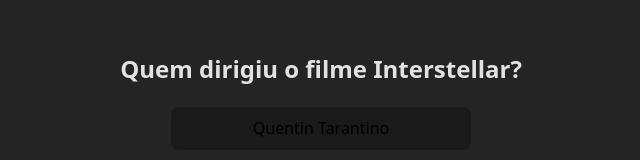
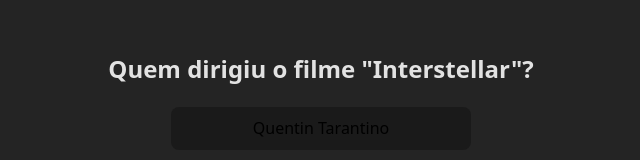
Before and after one commit to jeancarloslima/mini-quiz-filmes, a React (Vite) app: page / in a window 1280 px wide. Shown: the part 221-381 px from the top of the page, without its empty margins (319-959 px from the left). Built offline with nearby package versions, Linux system fonts and the light colour scheme.

Commit message:
Adicionando mais questões

```diff
--- a/src/App.jsx
+++ b/src/App.jsx
@@ -5,7 +5,7 @@
 
 const perguntas = [
   {
-    texto: 'Quem dirigiu o filme Interstellar?',
+    texto: 'Quem dirigiu o filme "Interstellar"?',
     opcoes: ['Quentin Tarantino', 'Christopher Nolan', 'Steven Spielbierg', 'Nenhum desses'],
     respostaCorreta: 'Christopher Nolan'
   },
@@ -21,7 +21,7 @@
   },
   {
     texto: 'Quem é o ator/atriz com mais indicações ao Oscar?',
-    opcoes: ['Jack Nicholson', 'Katharine Hepburn', 'Leonardo Dicaprio', 'Nenhum desses'],
+    opcoes: ['Jack Nicholson', 'Katharine Hepburn', 'Leonardo DiCaprio', 'Nenhum desses'],
     respostaCorreta: 'Nenhum desses'
   },
   {
@@ -30,7 +30,7 @@
     respostaCorreta: 'Pantera Negra'
   },
   {
-    texto: 'Qual o nome do persongaem de Edward Norton (protagonista) em "Clube da Luta"?',
+    texto: 'Qual o nome do personagem de Edward Norton (protagonista) em "Clube da Luta"?',
     opcoes: ['Tyler Durden', 'John Doe', 'Narrador', 'Alan Wake'],
     respostaCorreta: 'Narrador'
   },
@@ -38,6 +38,21 @@
     texto: 'Qual desses atores não está em "O Poderoso Chefão"?',
     opcoes: ['Daniel Day-Lewis', 'Marlon Brando', 'Al Pacino', 'Nenhum desses'],
     respostaCorreta: 'Daniel Day-Lewis'
+  },
+  {
+    texto: 'Quem dirigiu o filme "Pulp Fiction"?',
+    opcoes: ['Francis Ford Coppola', 'Denis Villeneuve', 'Quentin Tarantino', 'Nenhum desses'],
+    respostaCorreta: 'Quentin Tarantino'
+  },
+  {
+    texto: 'Qual desses filmes é dividido em dois volumes?',
+    opcoes: ['Drive', 'Batman: O Cavaleiro das Trevas', 'Matrix', 'Nenhum desses'],
+    respostaCorreta: 'Nenhum desses'
+  },
+  {
+    texto: 'Por qual filme Leonardo DiCaprio ganhou seu primeiro Oscar de melhor ator?',
+    opcoes: ['Ilha do Medo', 'O Lobo de Wall Street', 'A Origem', 'Nenhum desses'],
+    respostaCorreta: 'Nenhum desses'
   }
 ]
 
```
